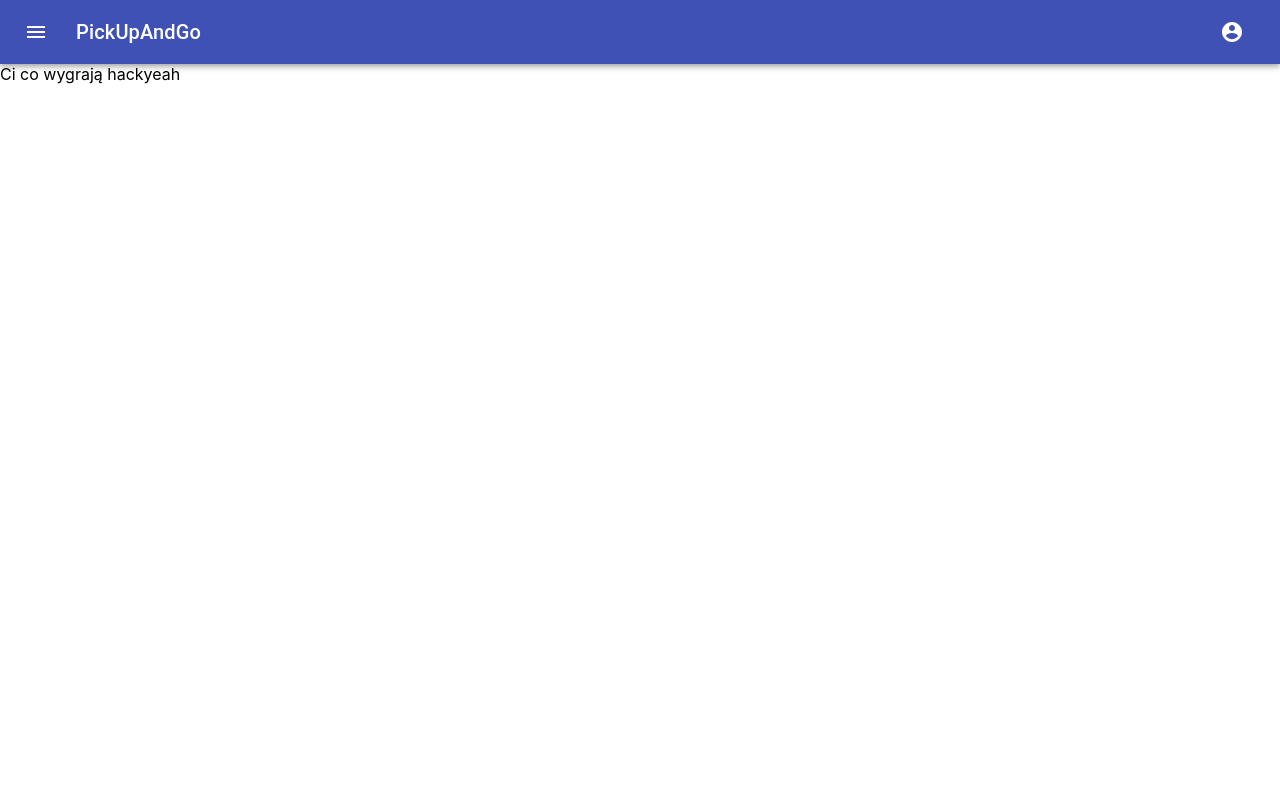
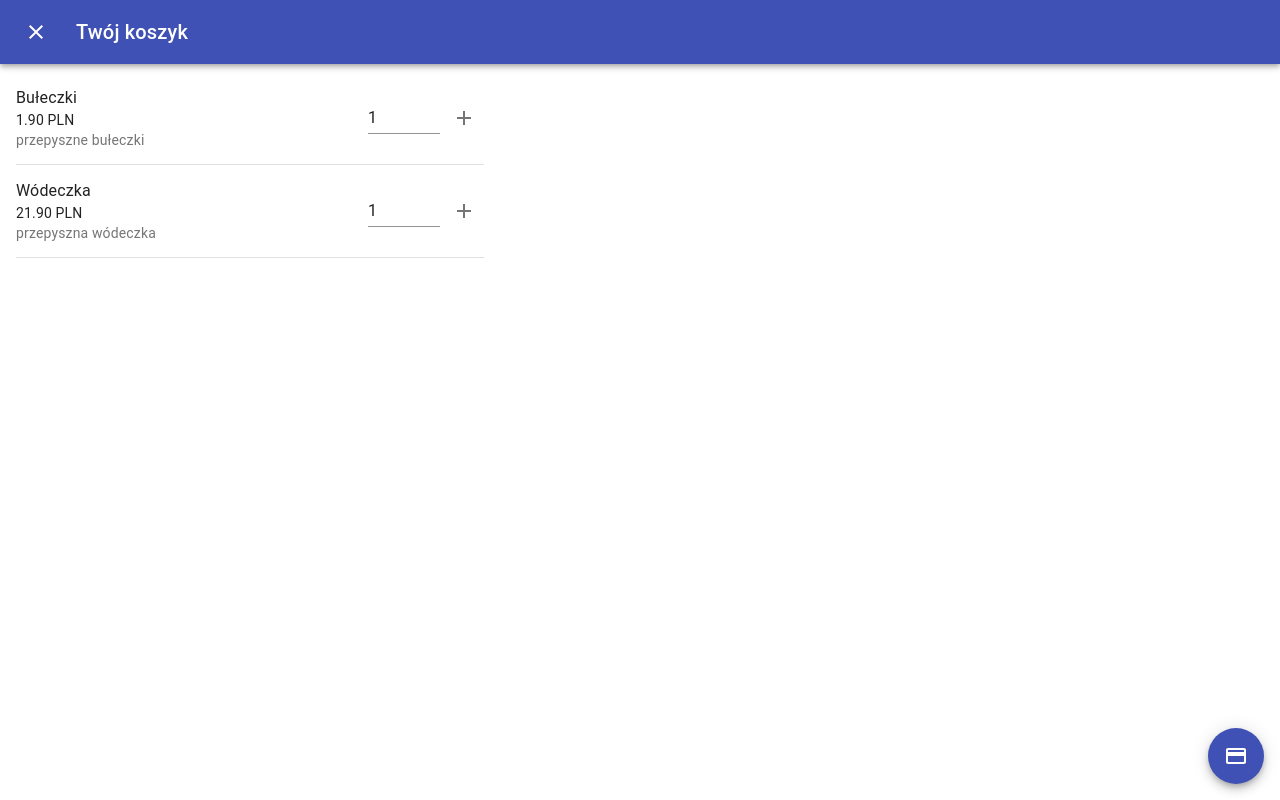
Before and after one commit to CCWHYy/PickUpAndGo, a React (Create React App) app in the folder ClientApp/: page /cart in a window 1280 px wide. Both pictures are taken after a click on the button 1232 px from the left and 32 px from the top of the page. Built offline with nearby package versions, Linux system fonts and the light colour scheme.

Commit message:
Add Cart placeholder

```diff
--- a/ClientApp/src/App.js
+++ b/ClientApp/src/App.js
@@ -26,6 +26,7 @@ import {
   ShoppingCart,
   Menu
 } from "@material-ui/icons";
+import { CartScreen } from "./screens/Cart";
 
 const useStyles = makeStyles({
   title: {
@@ -41,6 +42,7 @@ const store = configureStore({ reducer: rootReducer });
 const App = () => {
   const classes = useStyles();
   const [drawer, setDrawer] = React.useState(false);
+  const [cartOpen, setCartOpen] = React.useState(false);
 
   return (
     <div>
@@ -61,8 +63,13 @@ const App = () => {
                 <Typography variant="h6" className={classes.title}>
                   PickUpAndGo
                 </Typography>
-                <IconButton edge="start" color="inherit" aria-label="account">
-                  <AccountCircle />
+                <IconButton
+                  edge="start"
+                  color="inherit"
+                  aria-label="account"
+                  onClick={() => setCartOpen(!cartOpen)}
+                >
+                  <ShoppingCart />
                 </IconButton>
               </Toolbar>
             </AppBar>
@@ -77,12 +84,16 @@ const App = () => {
                 </ListItem>
                 <ListItem button>
                   <ListItemIcon>
-                    <ShoppingCart />
+                    <AccountCircle />
                   </ListItemIcon>
-                  <ListItemText primary="Twój koszyk" />
+                  <ListItemText primary="Twoje konto" />
                 </ListItem>
               </List>
             </Drawer>
+            <CartScreen
+              open={cartOpen}
+              handleClose={() => setCartOpen(false)}
+            />
           </BrowserRouter>
         </ThemeProvider>
       </Provider>
--- a/ClientApp/src/screens/Cart/Cart.js
+++ b/ClientApp/src/screens/Cart/Cart.js
@@ -1,9 +1,90 @@
-import React from 'react';
+import React from "react";
+import { makeStyles } from "@material-ui/core/styles";
+import Dialog from "@material-ui/core/Dialog";
+import AppBar from "@material-ui/core/AppBar";
+import Toolbar from "@material-ui/core/Toolbar";
+import IconButton from "@material-ui/core/IconButton";
+import Typography from "@material-ui/core/Typography";
+import CloseIcon from "@material-ui/icons/Close";
+import Slide from "@material-ui/core/Slide";
+import Tooltip from "@material-ui/core/Tooltip";
+import Fab from "@material-ui/core/Fab";
+import { ItemsList } from "../../components/ItemsList";
+import { CreditCard } from "@material-ui/icons";
 
-export const CartScreen = () => (
-    <div>
-        Ci co wygrają hackyeah
-    </div>
-);
+const useStyles = makeStyles(theme => ({
+  appBar: {
+    position: "relative"
+  },
+  title: {
+    marginLeft: theme.spacing(2),
+    flex: 1
+  },
+  fab: {
+    position: "absolute",
+    bottom: theme.spacing(2),
+    right: theme.spacing(2)
+  }
+}));
+
+const items = [
+  {
+    name: "Bułeczki",
+    price: "1.90 PLN",
+    description: "przepyszne bułeczki"
+  },
+  {
+    name: "Wódeczka",
+    price: "21.90 PLN",
+    description: "przepyszna wódeczka"
+  }
+];
+
+const Transition = React.forwardRef(function Transition(props, ref) {
+  return <Slide direction="up" ref={ref} {...props} />;
+});
+
+export const CartScreen = ({ open, handleClose }) => {
+  const classes = useStyles();
+
+  return (
+    <Dialog
+      fullScreen
+      open={open}
+      onClose={handleClose}
+      TransitionComponent={Transition}
+    >
+      <AppBar className={classes.appBar}>
+        <Toolbar>
+          <IconButton
+            edge="start"
+            color="inherit"
+            onClick={handleClose}
+            aria-label="close"
+          >
+            <CloseIcon />
+          </IconButton>
+          <Typography variant="h6" className={classes.title}>
+            Twój koszyk
+          </Typography>
+        </Toolbar>
+      </AppBar>
+      <ItemsList items={items} />
+      <Tooltip
+        title="Przejdź do płatności"
+        aria-label="Przejdź do płatności"
+        placement="left"
+      >
+        <Fab
+          aria-label="Przejdź do płatności"
+          color="primary"
+          className={classes.fab}
+        >
+          <CreditCard className={classes.extendedIcon} />
+        </Fab>
+      </Tooltip>
+    </Dialog>
+  );
+};
 
 export default CartScreen;
```
Also changed, not shown: ClientApp/src/routes.js (+12 -12 lines).
